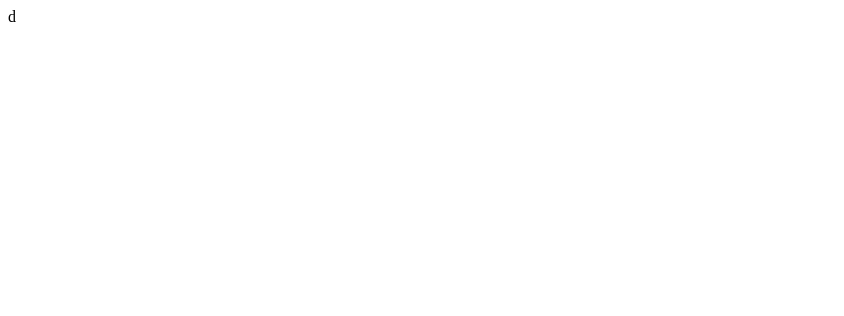
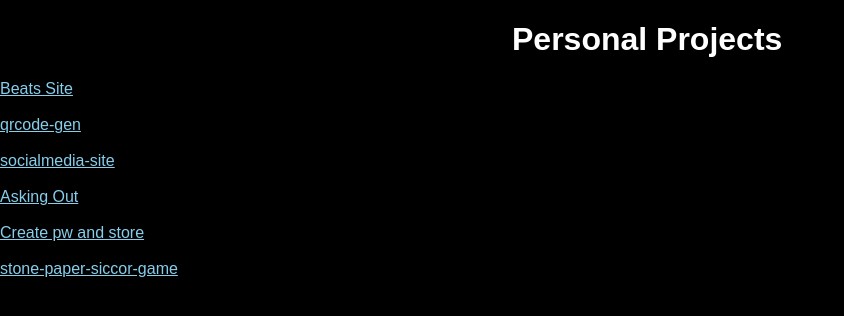
Before and after one commit to yashuplayz/yashu-portfolio, a plain HTML site: page page.html in a window 1280 px wide. Shown: the whole page, without its empty margins (0-844 px from the left). Drawn offline with Linux system fonts and the light colour scheme.

Commit message:
Update page.html

```diff
--- a/page.html
+++ b/page.html
@@ -1 +1,20 @@
-d
+<!DOCTYPE html>
+<html lang="en">
+<head>
+    <meta charset="UTF-8">
+    <meta name="viewport" content="width=device-width, initial-scale=1.0">
+    <title>Projects Page</title>
+</head>
+<body style="background-color: black; margin: 0;
+padding: 0;
+box-sizing: border-box;
+font-family: 'Poppins', sans-serif;">
+    <h1 style="color: white; padding-left: 40%;">Personal Projects</h1>
+    <a style="display: flex; color: skyblue;"  href="https://yashuplayz.github.io/beats-clone-page/"> Beats Site</a><br>
+    <a style="display: flex; color: skyblue;"  href="https://yashuplayz.github.io/qrcode-gen/">qrcode-gen</a><br>
+    <a style="display: flex; color: skyblue;"href="https://yashuplayz.github.io/socialmedia-site/">socialmedia-site</a><br>
+    <a style="display: flex; color: skyblue;"href="https://yashuplayz.github.io/askingout/">Asking Out</a><br>
+    <a style="display: flex; color: skyblue;"href="https://yashuplayz.github.io/create-store-password/">Create pw and store</a><br>
+    <a style="display: flex; color: skyblue;"href="https://yashuplayz.github.io/stone-paper-siccor-game/">stone-paper-siccor-game</a><br>
+</body>
+</html>
```
